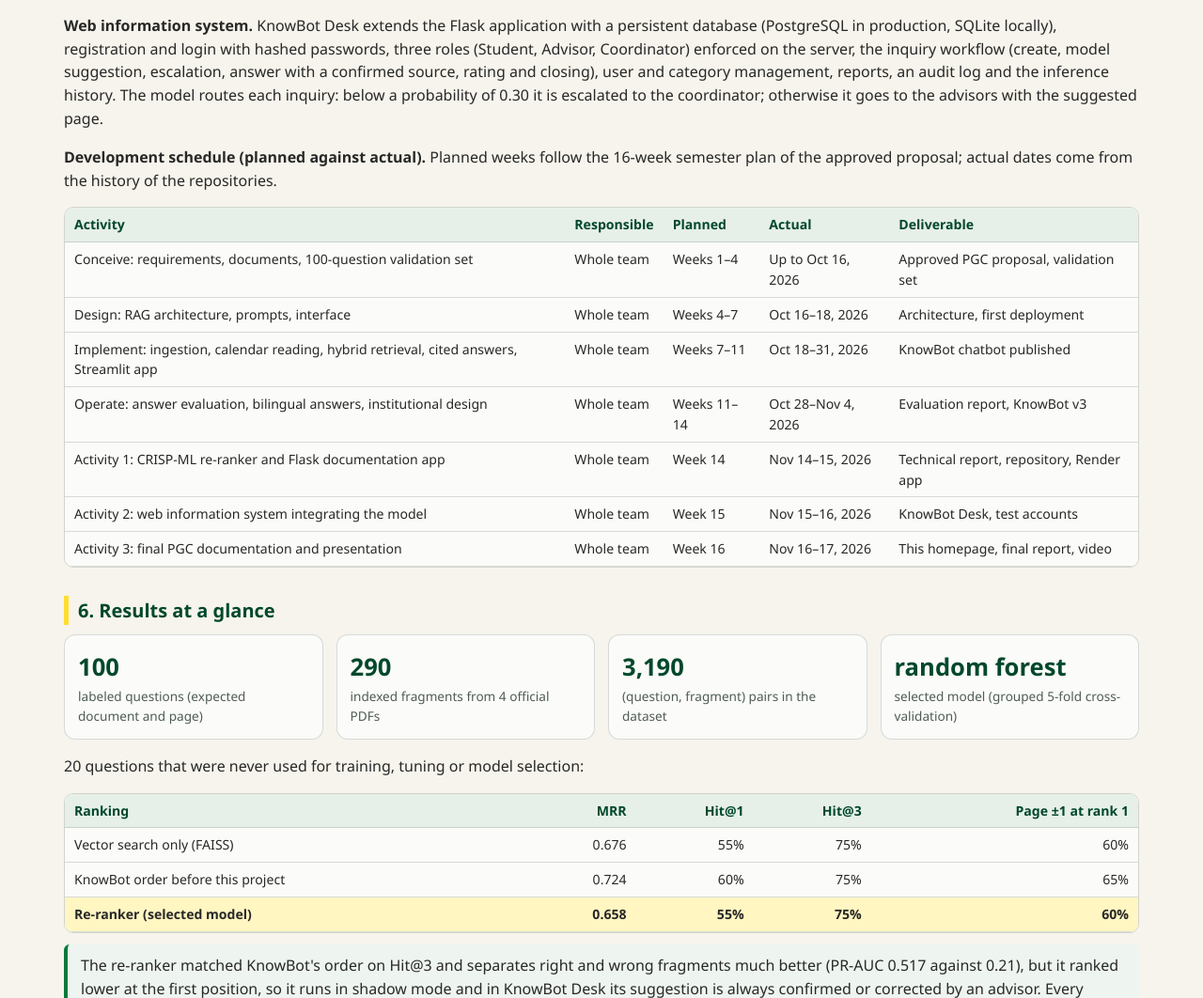
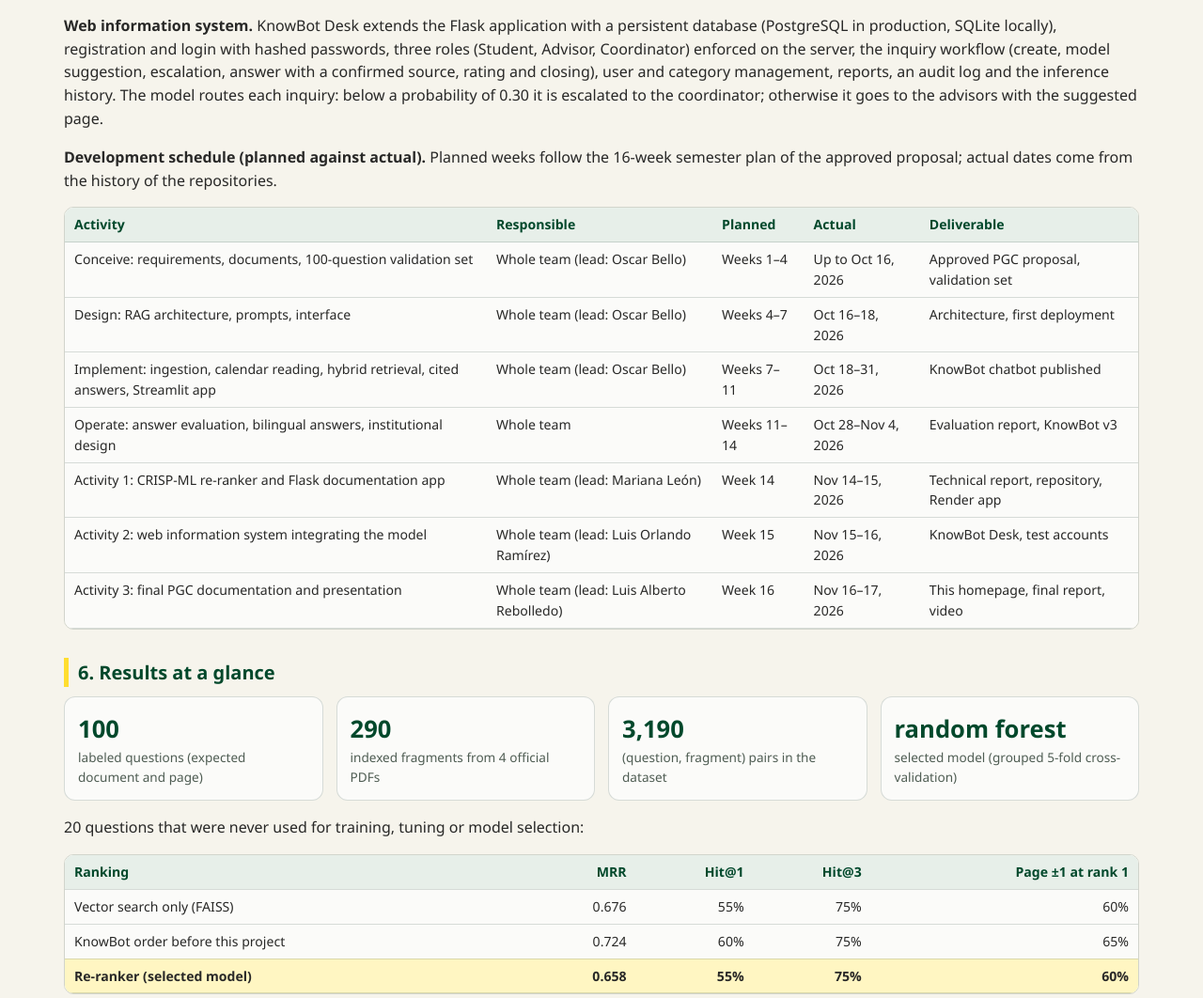
Before and after one commit to machinelearning-source/UdeC-knowledge, a Flask app: page / in a window 1280 px wide. Shown: the part 3230-4292 px from the top of the page at 94% size. Run offline with Flask 3, Linux system fonts and the light colour scheme; some libraries are stand-ins or nearby versions.

Commit message:
Add the final technical report and the schedule leads to the homepage

```diff
--- a/crisp_ml/templates/overview.html
+++ b/crisp_ml/templates/overview.html
@@ -76,13 +76,13 @@
 <p><strong>Development schedule (planned against actual).</strong> Planned weeks follow the 16-week semester plan of the approved proposal; actual dates come from the history of the repositories.</p>
 <div class="table-wrap"><table>
   <tr><th>Activity</th><th>Responsible</th><th>Planned</th><th>Actual</th><th>Deliverable</th></tr>
-  <tr><td>Conceive: requirements, documents, 100-question validation set</td><td>Whole team</td><td>Weeks 1–4</td><td>Up to Oct 16, 2026</td><td>Approved PGC proposal, validation set</td></tr>
-  <tr><td>Design: RAG architecture, prompts, interface</td><td>Whole team</td><td>Weeks 4–7</td><td>Oct 16–18, 2026</td><td>Architecture, first deployment</td></tr>
-  <tr><td>Implement: ingestion, calendar reading, hybrid retrieval, cited answers, Streamlit app</td><td>Whole team</td><td>Weeks 7–11</td><td>Oct 18–31, 2026</td><td>KnowBot chatbot published</td></tr>
+  <tr><td>Conceive: requirements, documents, 100-question validation set</td><td>Whole team (lead: Oscar Bello)</td><td>Weeks 1–4</td><td>Up to Oct 16, 2026</td><td>Approved PGC proposal, validation set</td></tr>
+  <tr><td>Design: RAG architecture, prompts, interface</td><td>Whole team (lead: Oscar Bello)</td><td>Weeks 4–7</td><td>Oct 16–18, 2026</td><td>Architecture, first deployment</td></tr>
+  <tr><td>Implement: ingestion, calendar reading, hybrid retrieval, cited answers, Streamlit app</td><td>Whole team (lead: Oscar Bello)</td><td>Weeks 7–11</td><td>Oct 18–31, 2026</td><td>KnowBot chatbot published</td></tr>
   <tr><td>Operate: answer evaluation, bilingual answers, institutional design</td><td>Whole team</td><td>Weeks 11–14</td><td>Oct 28–Nov 4, 2026</td><td>Evaluation report, KnowBot v3</td></tr>
-  <tr><td>Activity 1: CRISP-ML re-ranker and Flask documentation app</td><td>Whole team</td><td>Week 14</td><td>Nov 14–15, 2026</td><td>Technical report, repository, Render app</td></tr>
-  <tr><td>Activity 2: web information system integrating the model</td><td>Whole team</td><td>Week 15</td><td>Nov 15–16, 2026</td><td>KnowBot Desk, test accounts</td></tr>
-  <tr><td>Activity 3: final PGC documentation and presentation</td><td>Whole team</td><td>Week 16</td><td>Nov 16–17, 2026</td><td>This homepage, final report, video</td></tr>
+  <tr><td>Activity 1: CRISP-ML re-ranker and Flask documentation app</td><td>Whole team (lead: Mariana León)</td><td>Week 14</td><td>Nov 14–15, 2026</td><td>Technical report, repository, Render app</td></tr>
+  <tr><td>Activity 2: web information system integrating the model</td><td>Whole team (lead: Luis Orlando Ramírez)</td><td>Week 15</td><td>Nov 15–16, 2026</td><td>KnowBot Desk, test accounts</td></tr>
+  <tr><td>Activity 3: final PGC documentation and presentation</td><td>Whole team (lead: Luis Alberto Rebolledo)</td><td>Week 16</td><td>Nov 16–17, 2026</td><td>This homepage, final report, video</td></tr>
 </table></div>
 
 <h2 id="results">6. Results at a glance</h2>
```
Also changed, not shown: 1 other file.
